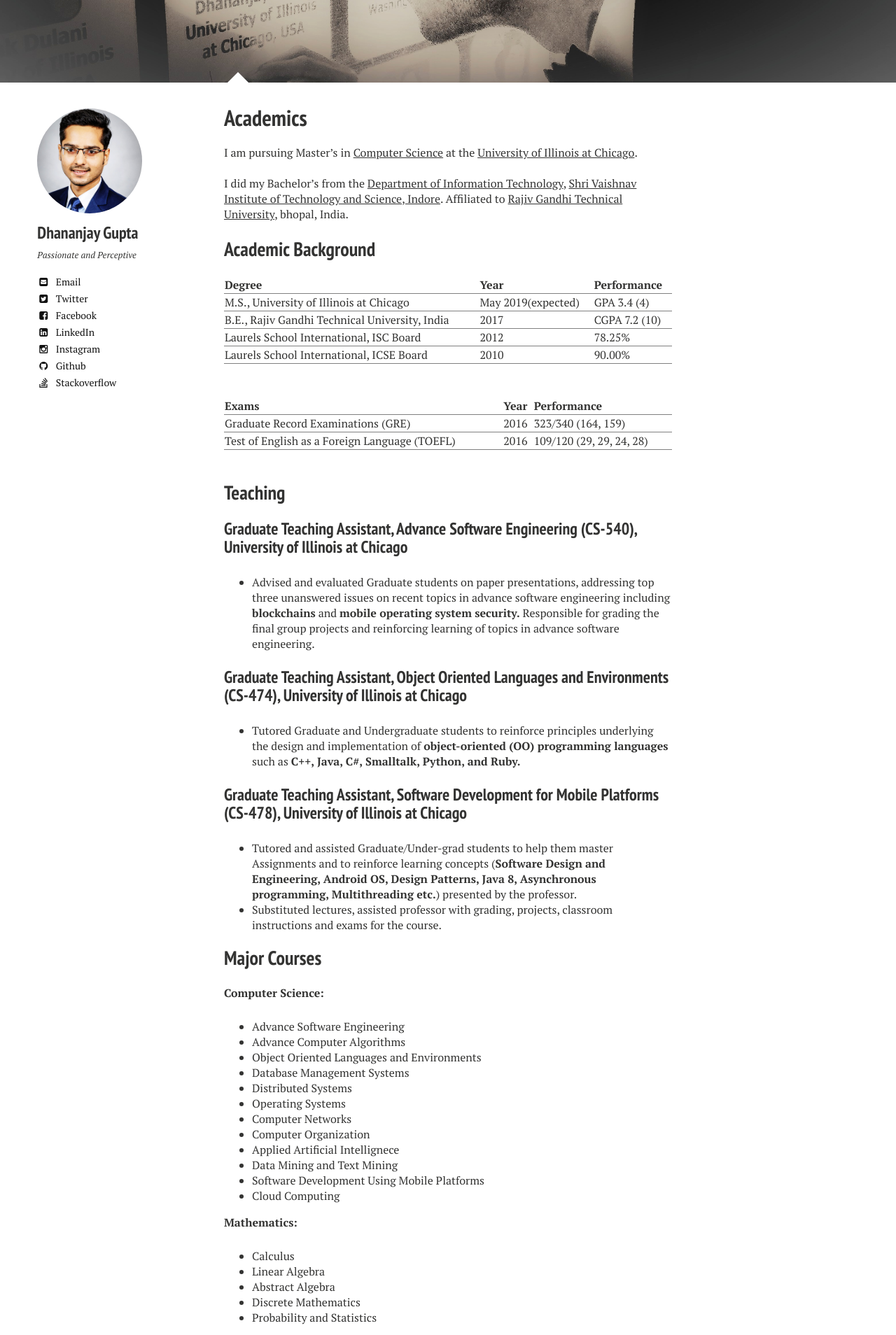
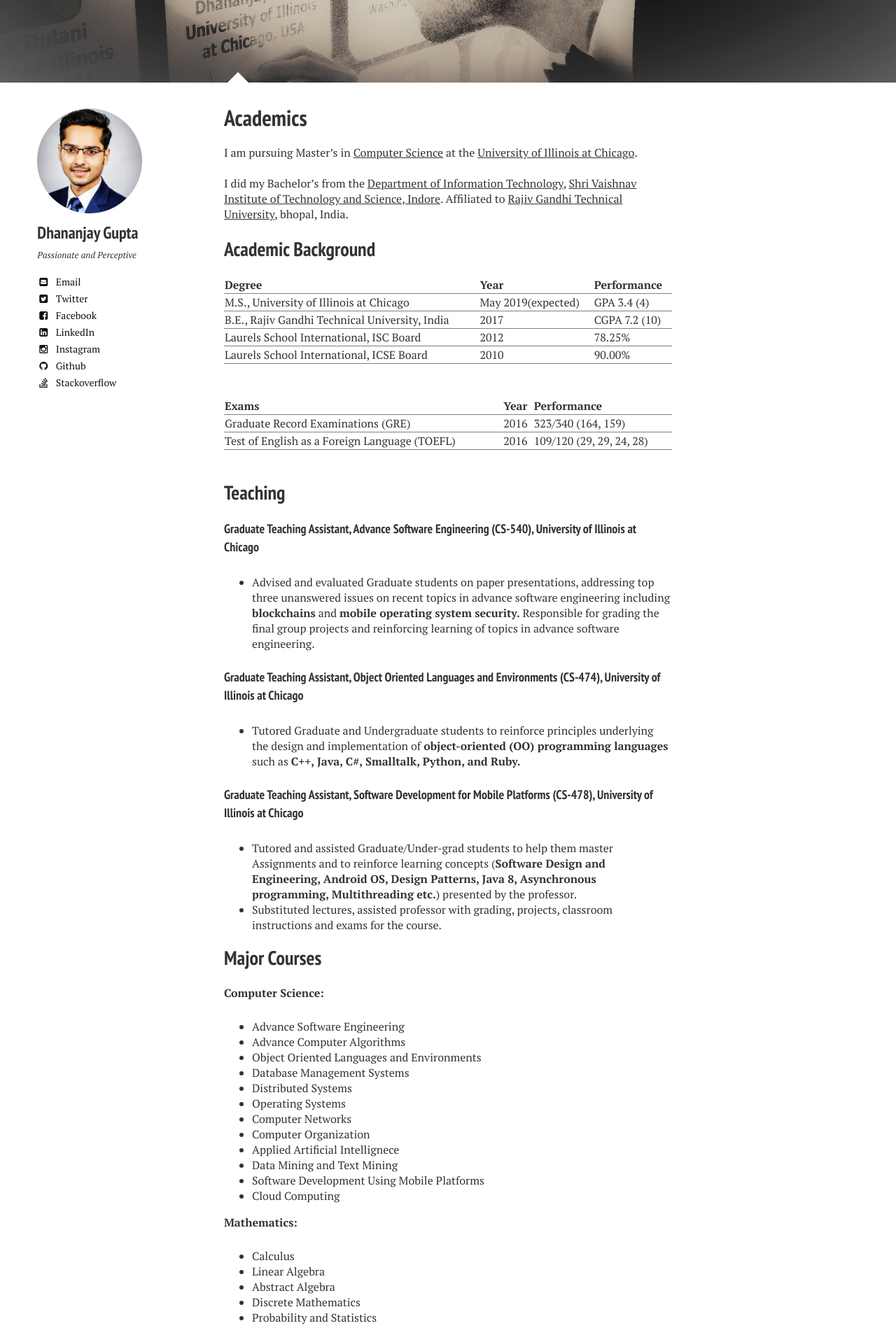
Before and after one commit to DhananjayGupta300/DhananjayGupta300.github.io, a Jekyll site: the page built from academics/index.md, in a window 1280 px wide. Shown: the part 469-2377 px from the top of the page at 70% size. Built offline with Jekyll 4.4.1, drawn with Linux system fonts in a browser that asks for light colours; nearby versions of some CDN libraries; comment, search, counter and statistics services are not loaded.

Commit message:
Update index.md

```diff
--- a/academics/index.md
+++ b/academics/index.md
@@ -44,18 +44,18 @@ Academic Background
 Teaching
 --------
 
-### Graduate Teaching Assistant, Advance Software Engineering (CS-540), University of Illinois at Chicago
+#### Graduate Teaching Assistant, Advance Software Engineering (CS-540), University of Illinois at Chicago
 
 + Advised and evaluated Graduate students on paper presentations, addressing top three unanswered issues on
 recent topics in advance software engineering including **blockchains** and **mobile operating system security.**
 Responsible for grading the final group projects and reinforcing learning of topics in advance software engineering.
 
-### Graduate Teaching Assistant, Object Oriented Languages and Environments (CS-474), University of Illinois at Chicago
+#### Graduate Teaching Assistant, Object Oriented Languages and Environments (CS-474), University of Illinois at Chicago
 
 + Tutored Graduate and Undergraduate students to reinforce principles underlying the design and implementation
 of **object-oriented (OO) programming languages** such as **C++, Java, C#, Smalltalk, Python, and Ruby.**
 
-### Graduate Teaching Assistant, Software Development for Mobile Platforms (CS-478), University of Illinois at Chicago
+#### Graduate Teaching Assistant, Software Development for Mobile Platforms (CS-478), University of Illinois at Chicago
 
 + Tutored and assisted Graduate/Under-grad students to help them master Assignments and to reinforce learning
 concepts (**Software Design and Engineering, Android OS, Design Patterns, Java 8, Asynchronous
@@ -90,5 +90,5 @@ Major Courses
 
 <figure>
     <img src="/images/DhananjayGuptaAlmaMater.jpg">
-    <img caption="Learning and Labor, Alma Mater at UIUC, HackIllinois-2019">
+    <img cap="Learning and Labor, Alma Mater at UIUC, HackIllinois-2019">
 </figure>
```
